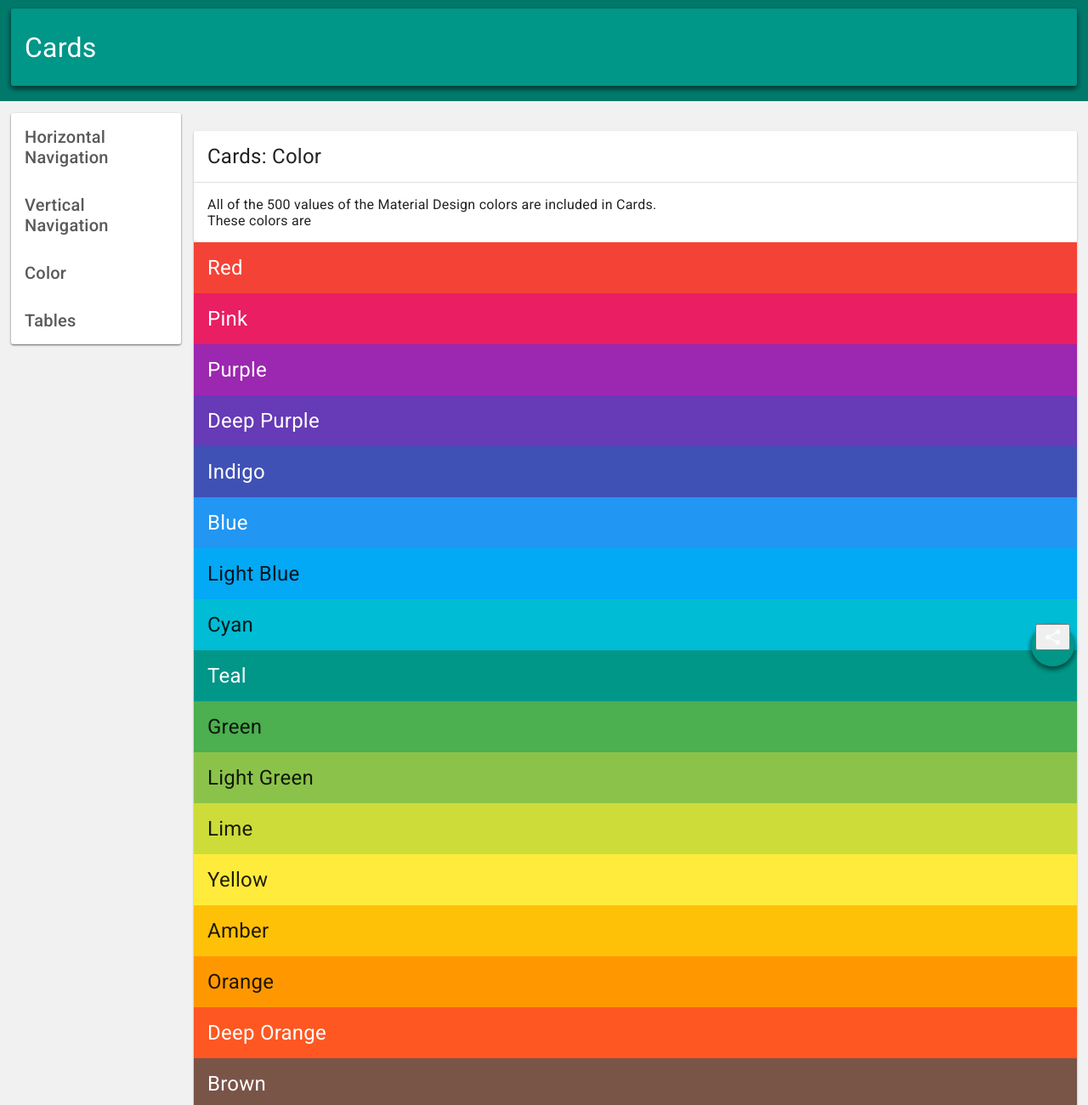
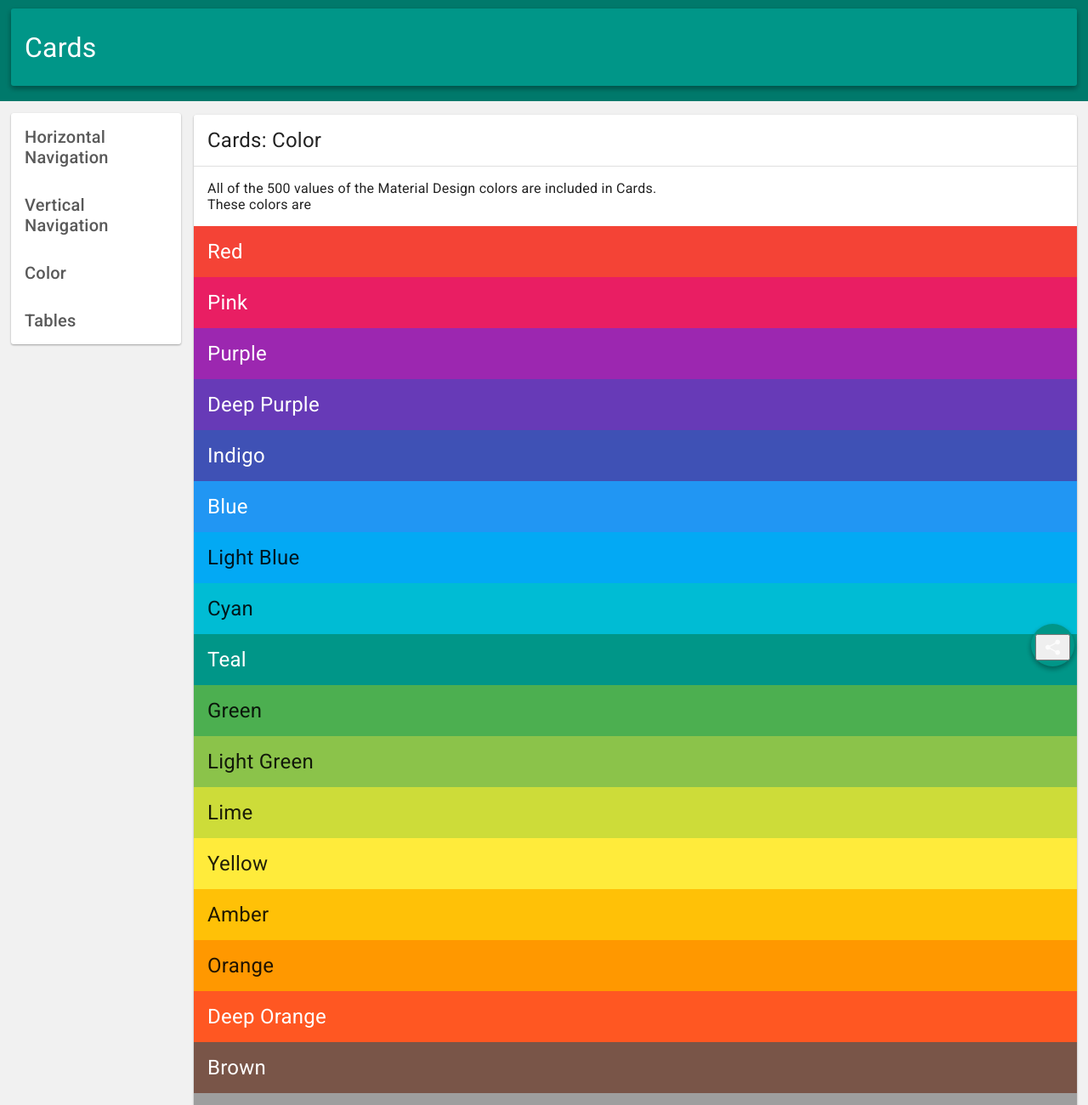
Before and after one commit to 1Achmed1/Cards, a website: page color.html in a window 1280 px wide. Shown: the top 1300 px of the page at 85% size. Drawn offline with nearby package versions, Linux system fonts and the light colour scheme; files whose address does not match are found by name.

Commit message:
Fixed Conflicts.

```diff
--- a/color.html
+++ b/color.html
@@ -1,130 +1,3 @@
-<<<<<<< HEAD
-<!DOCTYPE html>
-<html>
-<head>
-
-	<!-- page title -->
-	<title>Cards by Andrew Ward</title>
-
-	<!-- imports -->
-	<link rel="stylesheet/less" type="text/css" href="dependencies/css/base.less">
-	<link href="http://fonts.googleapis.com/css?family=Roboto:400,300,400italic,500,500italic,700,700italic,300italic" rel="stylesheet" type="text/css">
-	<link href='https://fonts.googleapis.com/css?family=Roboto+Mono:400,500,700,400italic,500italic,700italic&subset=latin,latin-ext' rel='stylesheet' type='text/css'>
-	<link href="//maxcdn.bootstrapcdn.com/font-awesome/4.1.0/css/font-awesome.min.css" rel="stylesheet">
-
-	<!-- less -->
-	<script src="less.js" type="text/javascript"></script>
-	<script src="//cdnjs.cloudflare.com/ajax/libs/jquery/2.1.3/jquery.min.js"></script>
-
-</head>
-<body>
-
-	<div class="container">
-	  <div class="alt-header">
-	  </div>
-
-    <div class="card left-nav">
-        <nav class="vertical-nav">
-          <ul>
-            <li><a href="index">Horizontal Navigation</a></li>
-						<li><a href="nav-drawer">Vertical Navigation</a></li>
-						<li active><a href="javascript:void(0)">Color</a></li>
-						<li><a href="tables">Tables</a></li>
-          </ul>
-        </nav>
-    </div>
-
-    <div class="content" style="margin-left: 215px;">
-			<div class="card header" hover="false">
-				<div class="left-part"><span>Cards<span></div>
-			</div>
-      <div class="card" style="margin-top: 135px;" titled>
-      	<div class="title">
-      		<span>Cards: Color</span>
-      	</div>
-      	<div class="content">
-      		<p>All of the 500 values of the Material Design colors are included in Cards.</p>
-      		<p>These colors are</p>
-      	</div>
-        <div class="title" red>
-          <span>Red</span>
-        </div>
-        <div class="title" pink>
-          <span>Pink</span>
-        </div>
-        <div class="title" purple>
-          <span>Purple</span>
-        </div>
-        <div class="title" deep-purple>
-          <span>Deep Purple</span>
-        </div>
-        <div class="title" indigo>
-          <span>Indigo</span>
-        </div>
-        <div class="title" blue>
-          <span>Blue</span>
-        </div>
-        <div class="title" light-blue>
-          <span>Light Blue</span>
-        </div>
-        <div class="title" cyan>
-          <span>Cyan</span>
-        </div>
-        <div class="title" teal>
-          <span>Teal</span>
-        </div>
-        <div class="title" green>
-          <span>Green</span>
-        </div>
-        <div class="title" light-green>
-          <span>Light Green</span>
-        </div>
-        <div class="title" lime>
-          <span>Lime</span>
-        </div>
-        <div class="title" yellow>
-          <span>Yellow</span>
-        </div>
-        <div class="title" amber>
-          <span>Amber</span>
-        </div>
-        <div class="title" orange>
-          <span>Orange</span>
-        </div>
-        <div class="title" deep-orange>
-          <span>Deep Orange</span>
-        </div>
-        <div class="title" brown>
-          <span>Brown</span>
-        </div>
-        <div class="title" grey>
-          <span>Grey</span>
-        </div>
-        <div class="title" blue-grey>
-          <span>Blue Grey</span>
-        </div>
-        <div class="content">
-          <p>Each of the above colors can be used for section titles. Simply view this page's source to find out how. Lastly, text color is automatically handled for you based on the color palette.</p>
-        </div>
-      </div>
-			<div class="card footer" id="footer">
-				<i class="fa fa-caret-down" id="footerArrow"></i><span id="footerspan">Click to Open the Footer</span>
-				<hr>
-				<div class="content">
-					<span>"Cards" developed by Andrew Ward. Hosted and open-sourced on GitHub. Made in ATOM using LESS and jQuery.</span>
-				</div>
-			</div>
-    </div>
-
-    <div class="fab-container">
-      <a href="javascript:void(0)" class="fab"><img src="dependencies/img/ic_action_share.png"></a>
-    </div>
-	</div>
-
-<script src="base.js" type="text/javascript"></script>
-</body>
-</html>
-=======
 <!DOCTYPE html>
 <html>
 <head>
@@ -252,4 +125,3 @@
 <script src=snackbar.min.js></script>
 </body>
 </html>
->>>>>>> master
```
